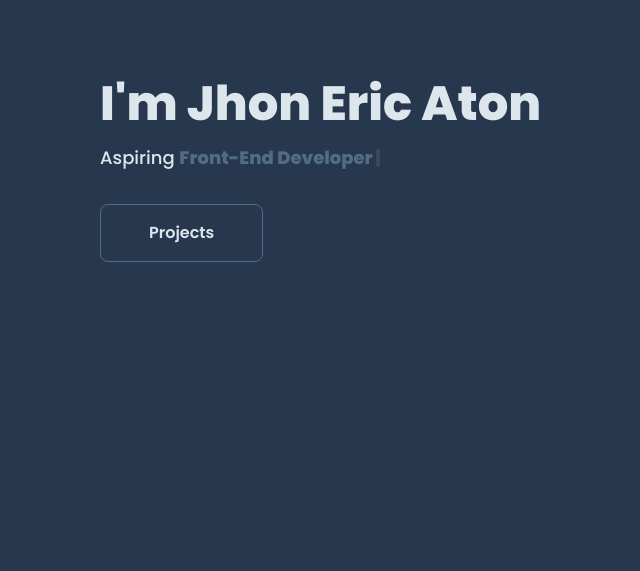
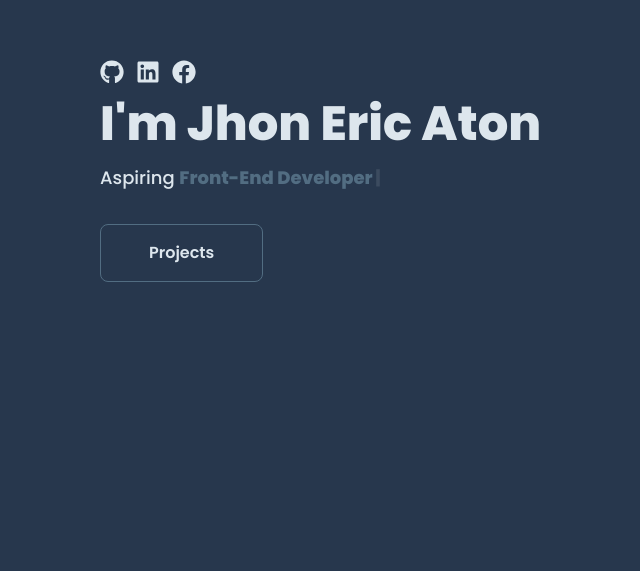
Before and after one commit to Jhoneric12/react-portfolio, a React (Vite) app: page / in a window 1280 px wide. Shown: the part 229-800 px from the top of the page, without its empty margins (0-640 px from the left). Built offline with nearby package versions, Linux system fonts and the light colour scheme; a web font is replaced by a local one.

Commit message:
modify icons

```diff
--- a/src/sections/Hero.jsx
+++ b/src/sections/Hero.jsx
@@ -15,7 +15,7 @@ function Hero() {
   return (
     <div className='container w-full h-screen flex items-center' id='hero'>
       <div className="hero-content">
-        <div className='icons flex justify-between w-24 mb-4 sm:hidden'>
+        <div className='icons flex justify-between w-24 mb-4'>
           <a href="https://github.com/Jhoneric12" target='blank'><FaGithub className='text-fonts w-6 h-6 transition duration-150 hover:opacity-80'/></a>
           <a href="https://www.linkedin.com/in/jhon-eric-aton-5535a8245/" target='blank'><FaLinkedin className='text-fonts w-6 h-6 transition duration-150 hover:opacity-80'/></a>
           <a href="https://www.facebook.com/jhoneric.aton" target='blank'><FaFacebook className='text-fonts w-6 h-6 transition duration-150 hover:opacity-80'/></a>
```
